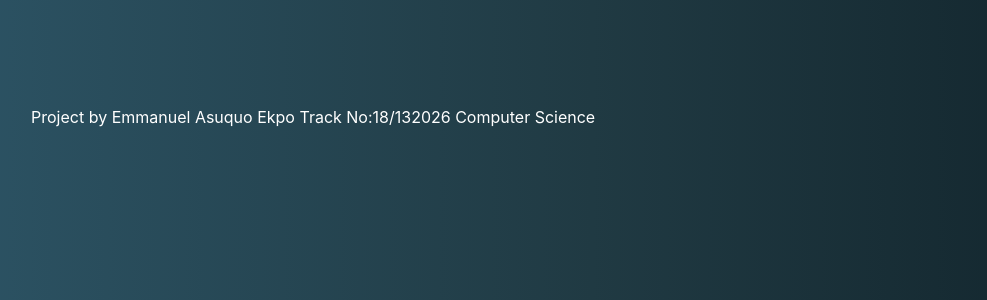
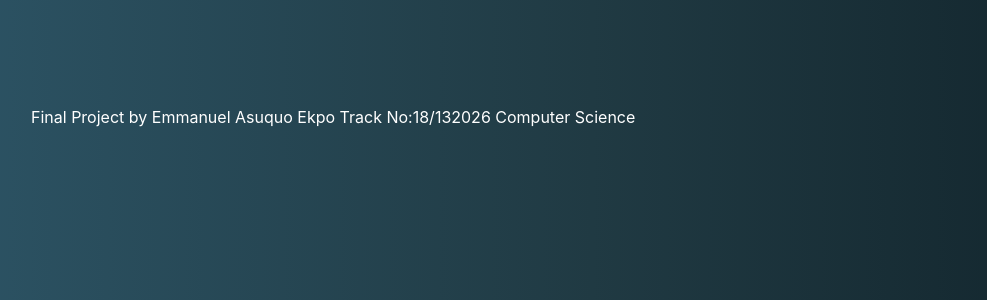
Before and after one commit to kempex/Phish, a Flask app: page / in a window 1280 px wide. Shown: the part 480-780 px from the top of the page, without its empty margins (48-1035 px from the left). Run offline with Flask 2, Linux system fonts and the light colour scheme; parts of the project's set-up code (start-up, migrations or seed data) failed here and were passed over; some libraries are stand-ins or nearby versions.

Commit message:
Add files via upload

```diff
--- a/templates/index.html
+++ b/templates/index.html
@@ -50,7 +50,7 @@
 <br>
 <br>
 <br>
-<p>Project by Emmanuel Asuquo Ekpo Track No:18/132026 Computer Science</p>
+<p>Final Project by Emmanuel Asuquo Ekpo Track No:18/132026 Computer Science</p>
 </div>
 
     <!-- JavaScript -->
@@ -78,7 +78,7 @@
                 document.getElementById("prediction").innerHTML = label;
                 document.getElementById("button1").style.display="block";
                 var maf = document.getElementById("maf").innerHTML ;
-                fetch('https://jenifernkem.000webhostapp.com/create_user.php?url='& maf & '&rating=Safe&score='& txtx)
+                fetch('https://jenifernkem.000webhostapp.com/create_user.php?url=&rating=Safe&score=')
                // .then(res.setHeader("Access-Control-Allow-Origin", "*"));
             }
             else if (0<=x && x<0.50){
```
